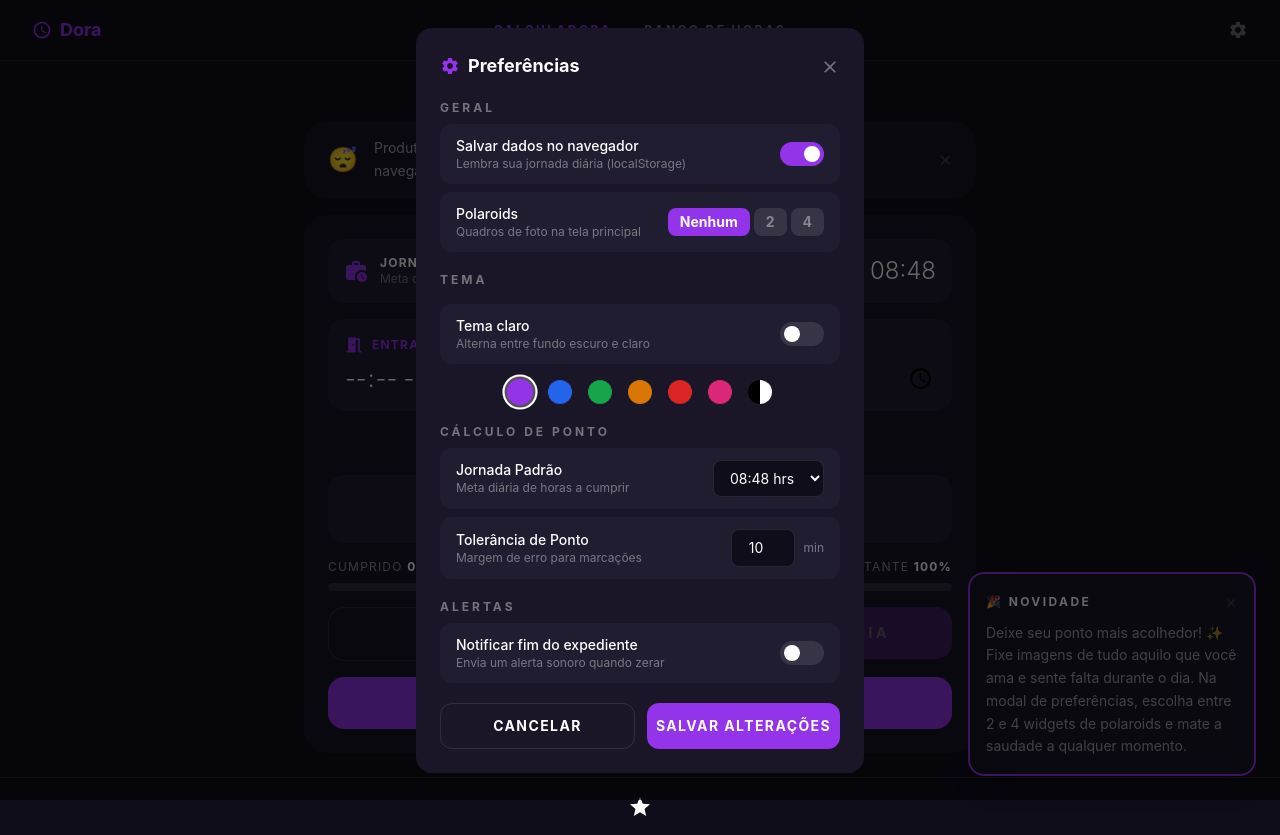
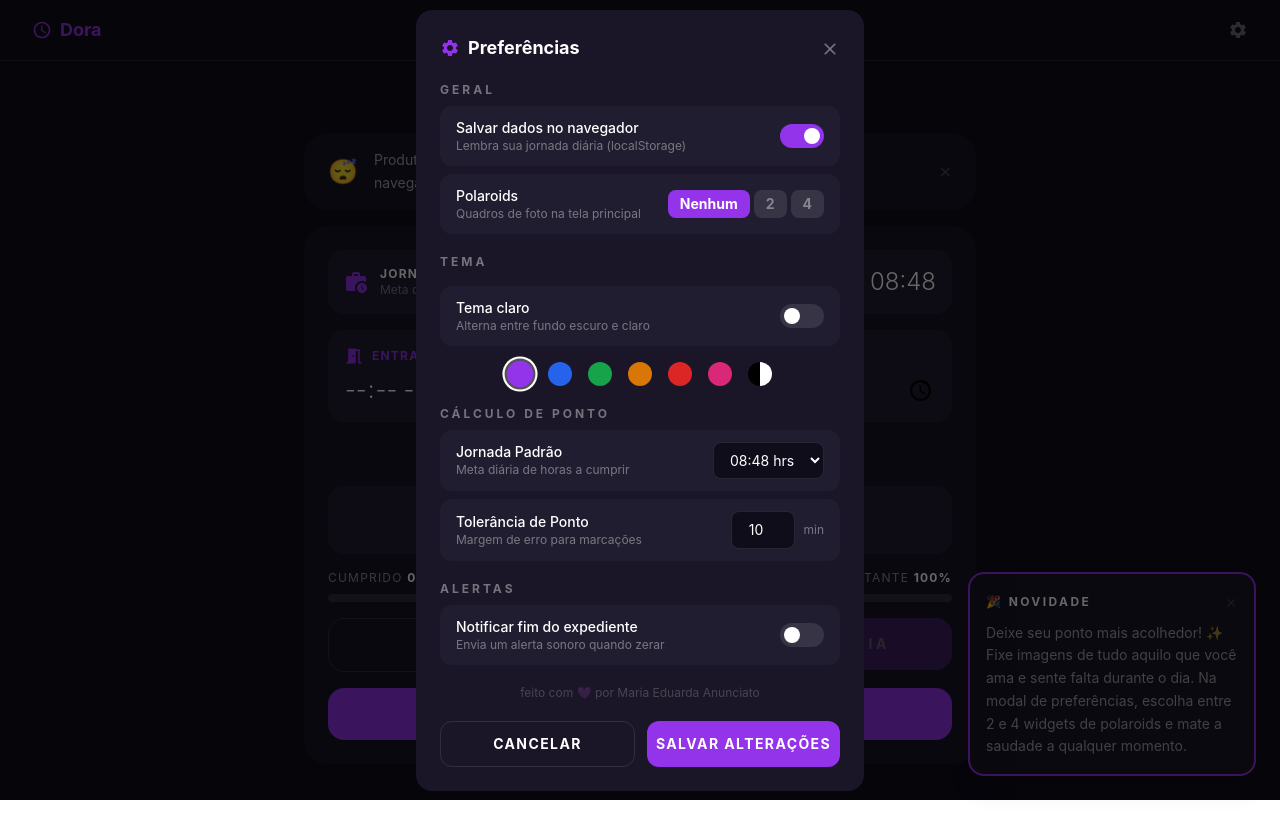
Before and after one commit to marianunciato/calculadora-de-ponto, a React (Vite) app: page / in a window 1280 px wide. Both pictures are taken after a click on the button 1212 px from the left and 30 px from the top of the page. After the commit the page ends 800 px from the top, so only its background shows below. Built offline with nearby package versions, Linux system fonts and the light colour scheme.

Commit message:
add: tirando footer do lugar antigo e colocando meus créditos na modal de preferências.

```diff
--- a/src/App.jsx
+++ b/src/App.jsx
@@ -7,7 +7,6 @@ import Header from './components/Header'
 import JornadaInput from './components/JornadaInput'
 import TimeInput from './components/TimeInput'
 import Resultado from './components/Resultado'
-import Footer from './components/Footer'
 import PreferenciasModal from './components/PreferenciasModal'
 import Historico from './components/Historico'
 import MensagemDiaria from './components/MensagemDiaria'
@@ -258,7 +257,6 @@ export default function App() {
 					/>
 				)}
 			</main>
-			<Footer />
 			<CardNovidade />
 			<SextouModal />
 			{modalAberta && <PreferenciasModal prefs={prefs} onSalvar={salvarPrefs} onFechar={() => setModalAberta(false)} />}
--- a/src/components/PreferenciasModal.jsx
+++ b/src/components/PreferenciasModal.jsx
@@ -135,6 +135,16 @@ export default function PreferenciasModal({ prefs, onSalvar, onFechar }) {
 					</Row>
 				</div>
 
+				{/* Créditos */}
+				<a
+					href="https://www.linkedin.com/in/marianunciato/"
+					target="_blank"
+					rel="noreferrer"
+					className="text-center text-xs text-white/20 hover:text-white/50 transition-colors"
+				>
+					feito com 💜 por Maria Eduarda Anunciato
+				</a>
+
 				{/* Ações */}
 				<div className="flex gap-3">
 					<button
```
